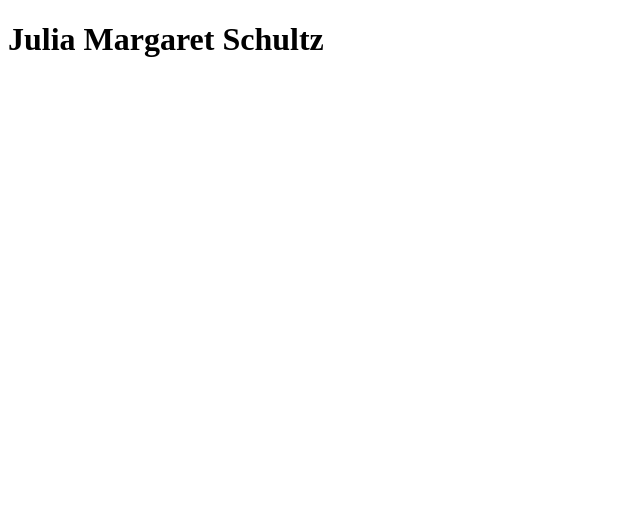
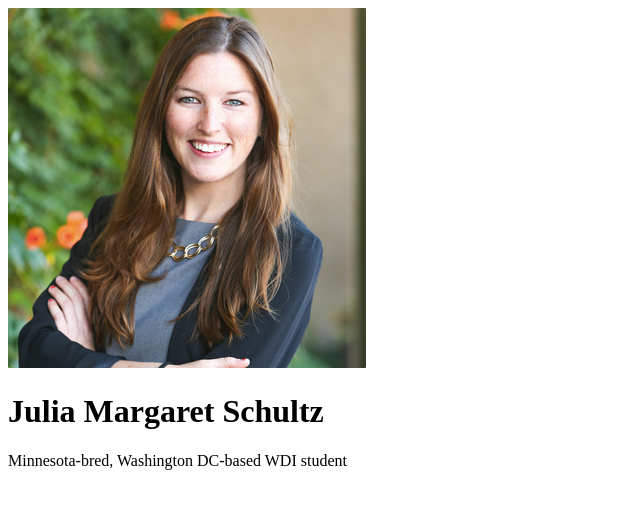
Before and after one commit to jschultz21/portfolio2, a plain HTML site: page index.html in a window 1280 px wide. Shown: the whole page, without its empty margins (0-640 px from the left). Drawn offline with Linux system fonts and the light colour scheme.

Commit message:
Added headshot

```diff
--- a/index.html
+++ b/index.html
@@ -4,7 +4,8 @@
       <title> Julia's Test Portfolio</title>
   </head>
   <body>
+    <img src="Julia.jpg" alt="Julia's Headshot"/>
     <h1> Julia Margaret Schultz</h1>
-
+    <p>Minnesota-bred, Washington DC-based WDI student</p>
   </body>
 </html>
```
Also changed, not shown: julia.jpg (added).
